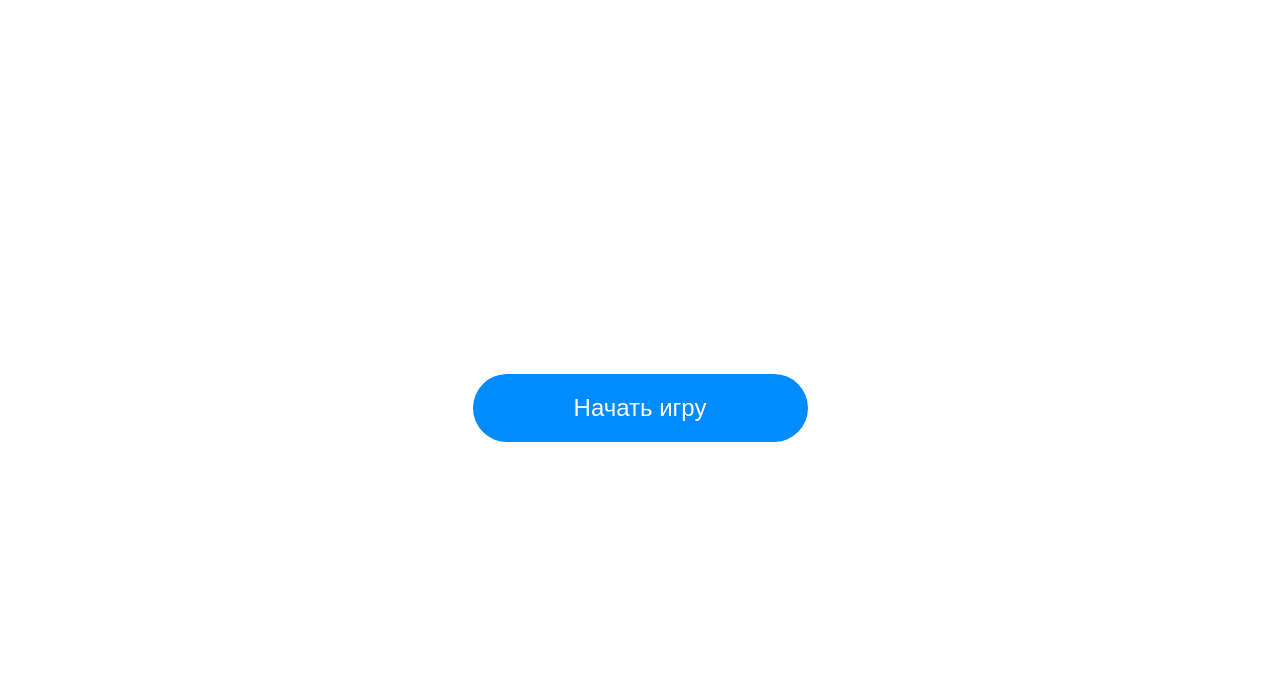
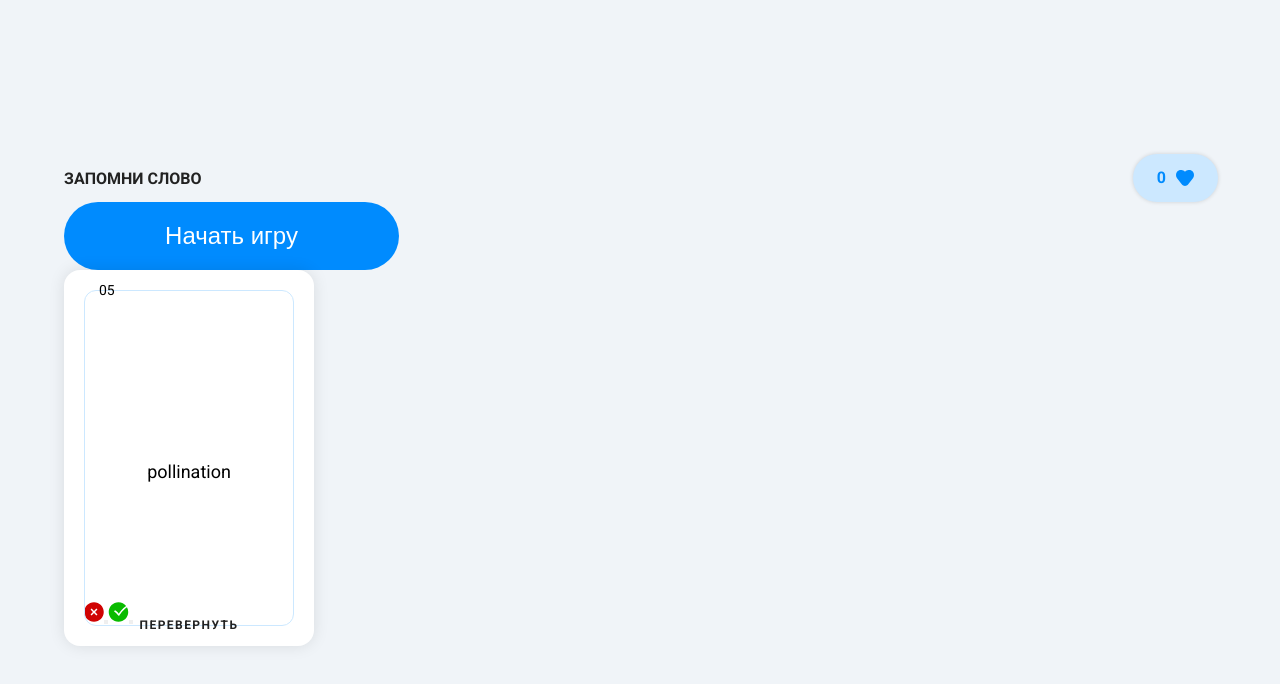
Before and after one commit to notRuslan/ps-vue-3.5, a Vue app: page / in a window 1280 px wide. Shown: the top 684 px of the page. Built offline with nearby package versions, Linux system fonts and the light colour scheme.

Commit message:
Add card and buttons with props and emitters.

```diff
--- a/src/App.vue
+++ b/src/App.vue
@@ -1,15 +1,50 @@
 <script setup>
 import Button from "./components/Button.vue";
+import ScoreDisplay from "./components/ScoreDisplay.vue";
+import HeardIcon from "./icons/HeardIcon.vue";
+import Card from "./components/Card.vue";
+
 const btnStyle = 'button';
+
+let score = 0;
+
 </script>
 
 <template>
-  <main>
+  <header class="header container">
+    <nav class="nav">
+      <div class="nav__text">Запомни слово</div>
+      <ScoreDisplay :score-value="score">
+        <HeardIcon/>
+      </ScoreDisplay>
+    </nav>
+  </header>
+  <main class="main container">
     <Button :class=btnStyle>
       Начать игру
     </Button>
+
+    <Card />
   </main>
 </template>
 
 <style scoped>
+.container {
+  width: 100vw;
+  max-width: 1440px;
+  padding-left: 64px;
+  padding-right: 62px;
+}
+
+nav {
+  display: flex;
+  align-items: center;
+  justify-content: space-between;
+}
+
+.nav__text {
+  color: #222222;
+  font-weight: 700;
+  text-transform: uppercase;
+}
 </style>
--- /dev/null
+++ b/src/components/ButtonsStatuses.vue
@@ -0,0 +1,28 @@
+<script setup>
+
+import SmallOKIcon from "../icons/SmallOKIcon.vue";
+import SmallNotOKIcon from "../icons/SmallNotOKIcon.vue";
+import StatusButton from "./Statuses/StatusButton.vue";
+
+const emit = defineEmits(['clickNotOk', 'clickOk']);
+
+function clickNotOk(){
+  emit('clickNotOk');
+}
+function clickOk(){
+  emit('clickOk');
+}
+
+</script>
+
+<template>
+ <div>
+   <StatusButton @click="clickNotOk()"><SmallNotOKIcon /></StatusButton>
+   <StatusButton  @click="clickOk()"><SmallOKIcon/></StatusButton>
+ </div>
+
+</template>
+
+<style scoped>
+
+</style>
--- /dev/null
+++ b/src/components/Card.vue
@@ -0,0 +1,87 @@
+<script setup>
+
+import ButtonsStatuses from "./ButtonsStatuses.vue";
+
+const emit = defineEmits(['cardRotate']);
+
+function rotate(){
+  emit('cardRotate');
+}
+
+</script>
+
+<template>
+  <div class="card">
+    <div class="card-number">05</div>
+    <div class="card-content">
+      <div class="main-text">pollination</div>
+    </div>
+    <div class="bottom-text" @click="rotate()">перевернуть</div>
+    <div><ButtonsStatuses /></div>
+  </div>
+</template>
+
+<style scoped>
+.card {
+  width: 250px;
+  height: 376px;
+  background: var(--color-secondary);
+  color: var(--color-primary);
+  border-radius: 16px;
+  box-shadow: 0 0 16px 0 rgba(0, 0, 0, 0.1);
+  position: relative;
+  overflow: hidden;
+  display: flex;
+  flex-direction: column;
+  padding: 20px;
+}
+
+.card-number {
+  position: absolute;
+  top: 12px;
+  left: 35px;
+  font-size: 14px;
+  font-weight: 400;
+  z-index: 2;
+}
+
+.card::before {
+  content: "";
+  position: absolute;
+  top: 20px;
+  left: 20px;
+  right: 20px;
+  bottom: 20px;
+  border: 1px solid #cce8ff;
+  border-radius: 12px;
+  pointer-events: none;
+}
+
+.card-content {
+  flex: 1;
+  display: flex;
+  justify-content: center;
+  align-items: center;
+  padding: 80px 30px 30px;
+}
+
+.main-text {
+  font-size: 18px;
+  font-weight: 400;
+  text-align: center;
+}
+
+.bottom-text {
+  position: absolute;
+  bottom: 12px;
+  left: 50%;
+  transform: translateX(-50%);
+  font-size: 12px;
+  font-weight: 700;
+  color: #222222;
+  letter-spacing: 0.12em;
+  text-transform: uppercase;
+  line-height: 150%;
+  z-index: 2;
+}
+</style>
--- /dev/null
+++ b/src/components/ScoreDisplay.vue
@@ -0,0 +1,35 @@
+<script setup>
+const {scoreValue = 0} = defineProps({
+  scoreValue: Number,
+});
+</script>
+
+<template>
+<div class="score">
+  <div class="score__value">{{ scoreValue }}</div>
+  <slot />
+</div>
+</template>
+
+<style scoped>
+
+.score{
+  display: flex;
+  text-align: center;
+  justify-content: center;
+  align-items: center;
+  border-radius: 36px;
+  padding: 12px 24px;
+  max-width: 110px;
+  box-shadow: 0 0 4px 0 rgba(0, 0, 0, 0.15);
+  background: #cce8ff;
+  gap: 10px;
+}
+
+.score__value{
+  color: var(--color-score);
+  font-size: 16px;
+  line-height: 150%;
+  font-weight: 700;
+}
+</style>
--- /dev/null
+++ b/src/components/Statuses/StatusButton.vue
@@ -0,0 +1,13 @@
+<script setup>
+
+</script>
+
+<template>
+  <slot/>
+<button />
+
+</template>
+
+<style scoped>
+
+</style>
--- /dev/null
+++ b/src/icons/HeardIcon.vue
@@ -0,0 +1,13 @@
+<script setup>
+
+</script>
+
+<template>
+  <svg width="18" height="16" viewBox="0 0 18 16" fill="none" xmlns="http://www.w3.org/2000/svg">
+    <path d="M12.4709 0.0535018C11.1978 0.228562 9.92258 0.8312 9 1.80891C8.07742 0.8312 6.8022 0.228562 5.52915 0.0535018C3.91335 -0.168691 2.1499 0.284246 1.05884 1.73088C-0.352945 3.60276 -0.352949 6.25395 1.05884 8.12583L5.75286 14.3496C7.41251 16.5501 10.5875 16.5501 12.2471 14.3496L16.9412 8.12584C18.3529 6.25396 18.3529 3.60276 16.9412 1.73088C15.8501 0.284246 14.0867 -0.168691 12.4709 0.0535018Z" fill="#008BFE" />
+  </svg>
+</template>
+
+<style scoped>
+
+</style>
--- /dev/null
+++ b/src/icons/SmallNotOKIcon.vue
@@ -0,0 +1,13 @@
+<script setup>
+
+</script>
+
+<template>
+  <svg width="20" height="20" viewBox="0 0 20 20" fill="none" xmlns="http://www.w3.org/2000/svg">
+    <path fill-rule="evenodd" clip-rule="evenodd" d="M13.461 12.389L12.4 13.45L9.999 11.051L7.599 13.447L6.539 12.386L8.938 9.991L6.539 7.593L7.6 6.532L10 8.931L12.401 6.534L13.461 7.596L11.061 9.991L13.461 12.389ZM10 0.25C4.624 0.25 0.25 4.624 0.25 10C0.25 15.376 4.624 19.75 10 19.75C15.376 19.75 19.75 15.376 19.75 10C19.75 4.624 15.376 0.25 10 0.25Z" fill="#D00303" />
+  </svg>
+</template>
+
+<style scoped>
+
+</style>
--- /dev/null
+++ b/src/icons/SmallOKIcon.vue
@@ -0,0 +1,13 @@
+<script setup>
+
+</script>
+
+<template>
+  <svg width="21" height="20" viewBox="0 0 21 20" fill="none" xmlns="http://www.w3.org/2000/svg">
+    <path fill-rule="evenodd" clip-rule="evenodd" d="M11.4693 13.308L11.2543 13.689H10.4143L10.1613 13.353C10.1463 13.33 8.6593 11.108 6.7373 9.892L6.1023 9.492L6.9043 8.224L7.5373 8.624C8.92231 9.499 10.0723 10.777 10.7503 11.63C11.8153 10.025 14.3093 6.682 18.1343 3.971C16.3473 1.709 13.5863 0.25 10.4873 0.25C5.1113 0.25 0.737305 4.624 0.737305 10C0.737305 15.376 5.1113 19.75 10.4873 19.75C15.8633 19.75 20.2373 15.376 20.2373 10C20.2373 8.263 19.7753 6.635 18.9763 5.221C14.1433 8.667 11.4983 13.257 11.4693 13.308Z" fill="#09BB00" />
+  </svg>
+</template>
+
+<style scoped>
+
+</style>
--- a/src/style.css
+++ b/src/style.css
@@ -4,13 +4,22 @@
   -webkit-font-smoothing: antialiased;
   -moz-osx-font-smoothing: grayscale;
   --font: "Roboto", sans-serif;
+  --color-primary: #000000;
   --color-secondary: #ffffff;
   --color-third: #008BFE;
   --color-third--invert: #6C38CC;
+  --color-score: #008BFE;
 }
 
+* {
+  margin: 0;
+  padding: 0;
+  box-sizing: border-box;
+}
+
+
 body {
-  font-family: var(--font);
+  font-family: var(--font), serif;
   color: var(--color-secondary);
   font-synthesis: none;
   text-rendering: optimizeLegibility;
@@ -19,4 +28,5 @@ body {
   display: grid;
   place-items: center;
   min-height: 100vh;
+  background: #f0f4f8;
 }
```
Also changed, not shown: 1 other file (tests, documents, lock files or other folders).
